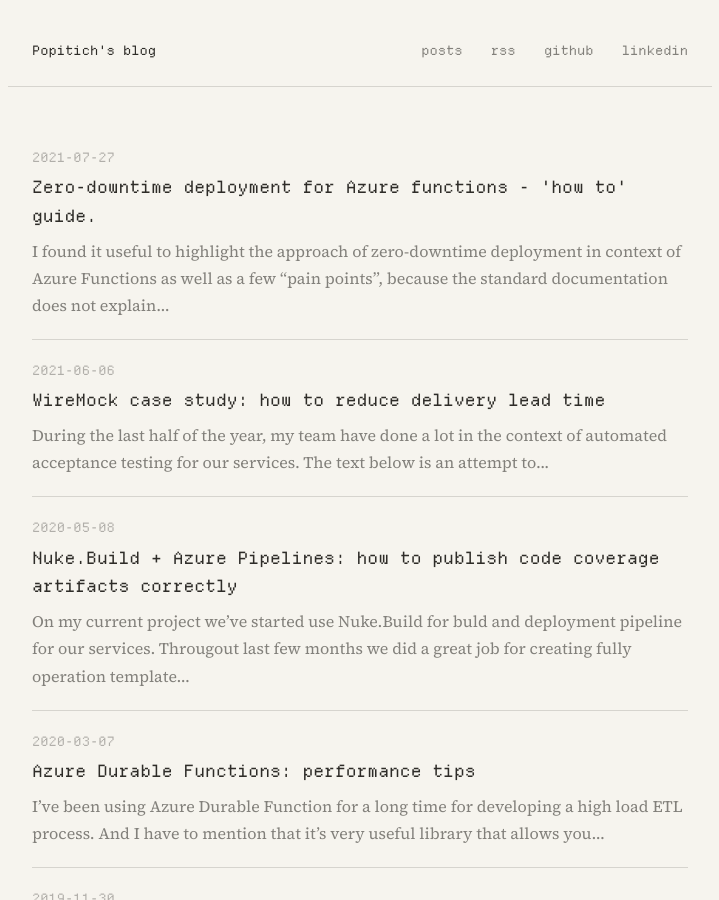
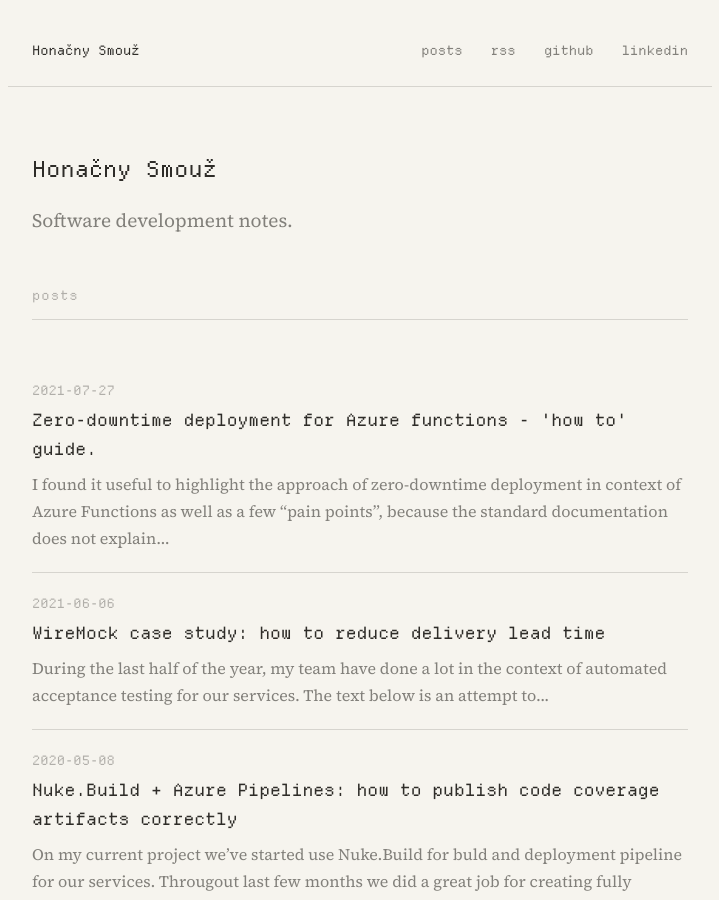
Before and after one commit to spzSource/spzSource.github.io, a Jekyll site: the page built from index.md, in a window 1280 px wide and 900 px high. Shown: the whole window, without its empty margins (280-999 px from the left). Built offline with Jekyll 4.4.1, drawn with Linux system fonts in a browser that asks for light colours.

Commit message:
Restore SEO meta, add homepage h1 and og-image, rename to Honačny Smouž
- Add {% seo title=false %} to default layout (restores canonical,
  Open Graph, Twitter card and JSON-LD lost with the custom theme)
- Add intro header with <h1> to homepage
- Add assets/og-image.png as default social share image
- Shorten site description to 'Software development notes.'
- Rename site title to Honačny Smouž

```diff
--- a/_config.yml
+++ b/_config.yml
@@ -13,11 +13,11 @@
 # you will see them accessed via {{ site.title }}, {{ site.email }}, and so on.
 # You can create any custom variable you would like, and they will be accessible
 # in the templates via {{ site.myvariable }}.
-title: Popitich's blog
+title: Honačny Smouž
 email: sasha.popitich@gmail.com
 show_excerpts: true
 description: >- # this means to ignore newlines until "baseurl:"
-  Software development notes: .NET, Azure Cloud Platform, Architecture, Testing and so on.
+  Software development notes.
 baseurl: "" # the subpath of your site, e.g. /blog
 url: "https://spzsource.github.io" # the base hostname & protocol for your site, e.g. http://example.com
 github_username:  spzSource
@@ -38,6 +38,14 @@ plugins:
   - jekyll-sitemap
   - jemoji
 
+# Default social share image (jekyll-seo-tag og:image / twitter card).
+# Override per post with `image: /path/to.png` in front matter.
+defaults:
+  - scope:
+      path: ""
+    values:
+      image: /assets/og-image.png
+
 # Exclude from processing.
 # The following items will not be processed, by default. Create a custom list
 # to override the default setting.
--- a/_layouts/default.html
+++ b/_layouts/default.html
@@ -11,6 +11,7 @@
   <link rel="preload" href="{{ '/assets/fonts/DepartureMono-Regular.woff2' | relative_url }}" as="font" type="font/woff2" crossorigin>
   <link rel="stylesheet" href="{{ '/assets/css/style.css' | relative_url }}">
   <link rel="icon" type="image/svg+xml" href="{{ '/assets/logo.svg' | relative_url }}">
+  {% seo title=false %}
   {% feed_meta %}
 </head>
 <body>
--- a/_layouts/home.html
+++ b/_layouts/home.html
@@ -1,6 +1,13 @@
 ---
 layout: default
 ---
+
+<header class="intro">
+  <h1>{{ site.title }}</h1>
+  <p class="lede">{{ site.description | strip_newlines }}</p>
+</header>
+
+<h2 class="index-heading">posts</h2>
 
 <ul class="post-list">
   {% for post in site.posts %}
```
Also changed, not shown: assets/og-image.png (added).
